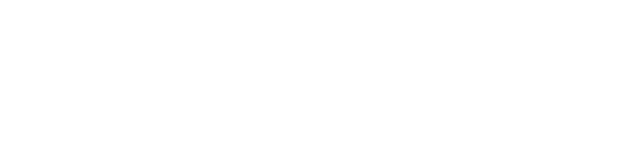
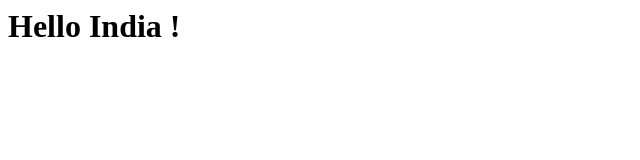
Before and after one commit to nishant-bhardwaj-07/testme, a plain HTML site: page index.html in a window 1280 px wide. Shown: the whole page, without its empty margins (0-640 px from the left). Drawn offline with Linux system fonts and the light colour scheme.

Commit message:
changes in file

```diff
--- a/index.html
+++ b/index.html
@@ -1,3 +1,2 @@
-<html>
 
-</html>
+	<h1>Hello India ! </h1>
```
